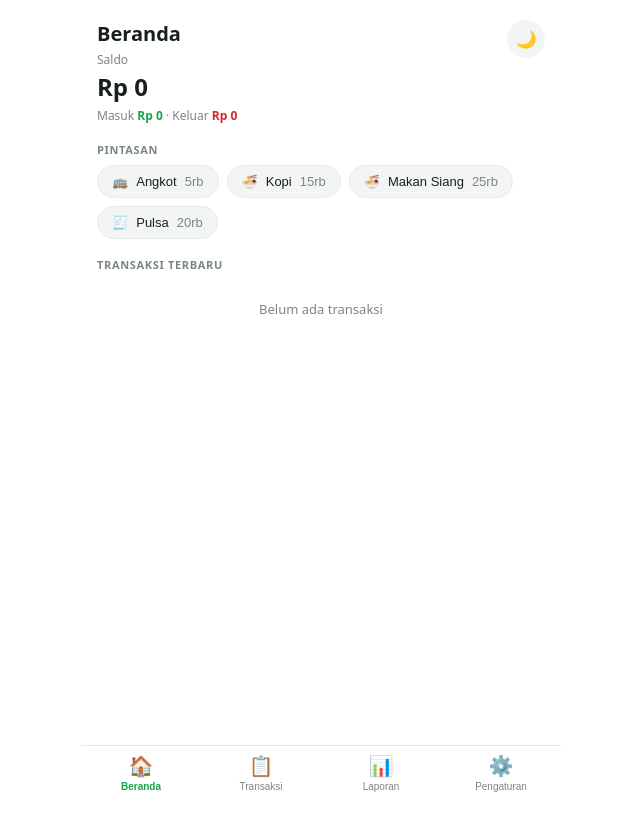
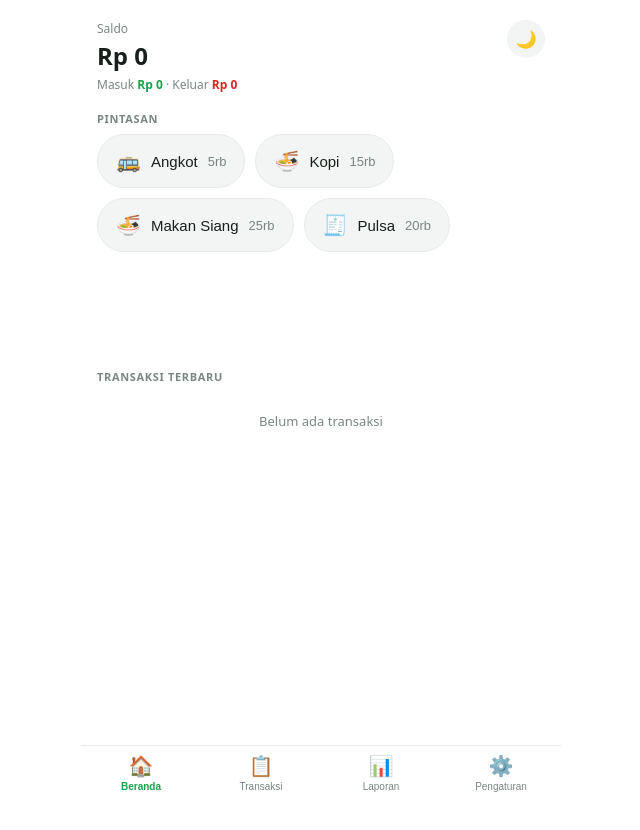
Before and after one commit to arashari/catatan-keuangan.543710.xyz, a Svelte app: page / in a window 1280 px wide. Shown: the top 830 px of the page, without its empty margins (319-959 px from the left). Built offline with nearby package versions, Linux system fonts and the light colour scheme.

Commit message:
feat(home): bigger pintasan section, drop page title
- pintasan section takes 30dvh, chips sized to content
  (larger padding/font/emoji, no uniform grid)
- remove Beranda heading above balance

```diff
--- a/src/app.css
+++ b/src/app.css
@@ -72,13 +72,16 @@ h1 { font-size: 20px; font-weight: 700; margin: 0 0 4px; }
 }
 
 /* chips (pintasan) */
-.chips { display: flex; flex-wrap: wrap; gap: 8px; }
+.chips { display: flex; flex-wrap: wrap; gap: 10px; }
+
+section.pintasan { min-height: 30dvh; }
 .chip {
-  flex: 0 0 auto; display: inline-flex; align-items: center; gap: 8px;
+  display: inline-flex; align-items: center; gap: 10px;
   border: 1px solid var(--line); background: var(--chip); color: var(--ink);
-  border-radius: 999px; padding: 8px 14px; font-size: 13px; cursor: pointer;
+  border-radius: 999px; padding: 14px 18px; font-size: 15px; cursor: pointer;
 }
-.chip .amt { color: var(--muted); font-variant-numeric: tabular-nums; }
+.chip > :first-child { font-size: 20px; }
+.chip .amt { color: var(--muted); font-size: 13px; font-variant-numeric: tabular-nums; }
 
 /* transaction rows */
 .list { display: flex; flex-direction: column; }
--- a/src/screens/Home.svelte
+++ b/src/screens/Home.svelte
@@ -36,7 +36,6 @@
 <main class="screen">
   <div class="row head">
     <div>
-      <h1>{t('nav_home')}</h1>
       <div class="muted">{t('balance')}</div>
       <div class="balance">{fmt(income - expense)}</div>
       <div class="muted small">
@@ -48,7 +47,7 @@
     </button>
   </div>
 
-  <section>
+  <section class="pintasan">
     <div class="label">{t('pintasan')}</div>
     <div class="chips">
       {#each store.templates as tpl (tpl.id)}
```
